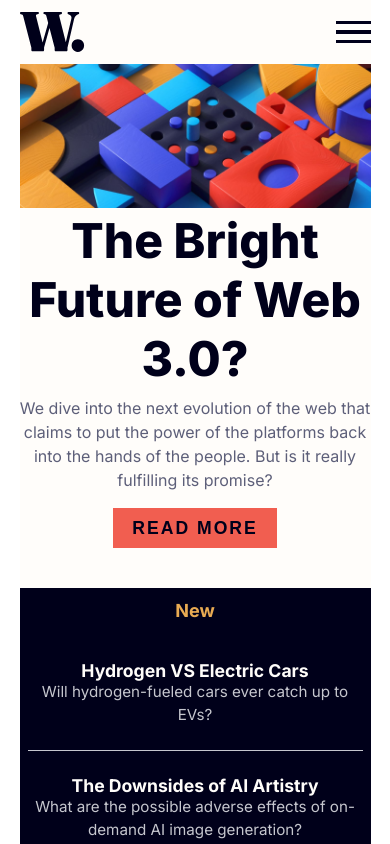
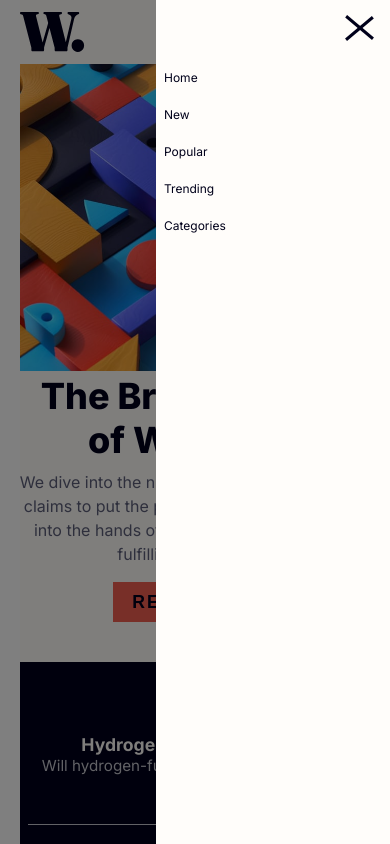
Before and after one commit to Yussif20/news-homepage, a plain HTML site: page index.html in a window 390 px wide. Both pictures are taken after a click on the element 353 px from the left and 22 px from the top of the page. Shown: the top 844 px of the page. Drawn offline with Linux system fonts and the light colour scheme.

Commit message:
adding the overlay when the burger menu is clicked

```diff
--- a/index.html
+++ b/index.html
@@ -20,6 +20,8 @@
     <div class="container">
       <header class="header">
         <img src="./images/logo.svg" alt="logo picture" />
+        <div class=".overlay"></div>
+        <div class="header__links">
           <div class="burger-menu">
             <div class="burger-menu__bar"></div>
             <div class="burger-menu__bar"></div>
@@ -32,10 +34,21 @@
             <li><a href="#trending">Trending</a></li>
             <li><a href="#categories">Categories</a></li>
           </ul>
+        </div>
       </header>
       <div class="sections-container">
         <section class="hero">
-          <img src="./images/image-web-3-desktop.jpg" alt="" />
+          <picture>
+            <source
+              srcset="./images/image-web-3-mobile.jpg"
+              media="(max-width:600px)"
+            />
+            <source
+              srcset="./images/image-web-3-desktop.jpg"
+              media="(max-width:1500px)"
+            />
+            <img src="./images/image-web-3-desktop.jpg" alt="web desktop" />
+          </picture>
           <div class="hero__info">
             <h1 class="hero__info-heading">The Bright Future of Web 3.0?</h1>
             <div class="hero__info-text">
@@ -106,5 +119,6 @@
         >Frontend Mentor</a
       >. Coded by <a href="#">Yousef Ayman</a>.
     </div>
+    <script src="./script.js"></script>
   </body>
 </html>
--- /dev/null
+++ b/script.js
@@ -0,0 +1,8 @@
+const burgerMenu = document.querySelector(".burger-menu");
+const navLinks = document.querySelector(".header__nav")
+
+burgerMenu.addEventListener("click", () => {
+    burgerMenu.classList.toggle("checked");
+    navLinks.classList.toggle("show");
+
+});
--- a/styles.scss
+++ b/styles.scss
@@ -187,6 +187,7 @@ body {
   }
 }
 .attribution {
+  margin-top: 3.6rem;
   font-size: 11px;
   text-align: center;
 }
@@ -222,8 +223,48 @@ body {
   }
 }
 @media (max-width: 600px) {
+  .hero__info-heading {
+    font-size: 4.5rem;
+  }
   .header__nav {
     display: none;
+    transition: 0.3s;
+  }
+  .header:has(.header__nav.show) .burger-menu {
+    margin-right: 1.6rem;
+    align-self: flex-end;
+  }
+  .header:has(.header__nav.show) .header__links {
+    padding: 2rem 0;
+    z-index: 2;
+    position: fixed;
+    background-color: var(--color-off-white);
+    top: 0;
+    right: 0;
+    width: 60%;
+    height: 100%;
+    display: flex;
+    flex-direction: column;
+    gap: 3rem;
+  }
+  .header:has(.header__nav.show) .header__links::before {
+    content: "";
+    position: fixed;
+    width: 40%;
+    height: 100%;
+    background-color: rgb(0, 0, 0, 0.5);
+    top: 0;
+    left: 0;
+    z-index: -1;
+  }
+  .header__nav.show {
+    display: flex;
+    flex-direction: column;
+    gap: 0.75rem;
+    align-self: flex-start;
+    li {
+      padding: 1rem;
+    }
   }
   .burger-menu {
     display: flex;
```
Also changed, not shown: design/active-states.jpg (deleted), design/desktop-design.jpg (deleted), design/desktop-preview.jpg (deleted), design/mobile-design.jpg (deleted), design/mobile-menu.jpg (deleted), styles/styles.css, 2 other files. Lines whose indentation alone changed are shown as unchanged.
